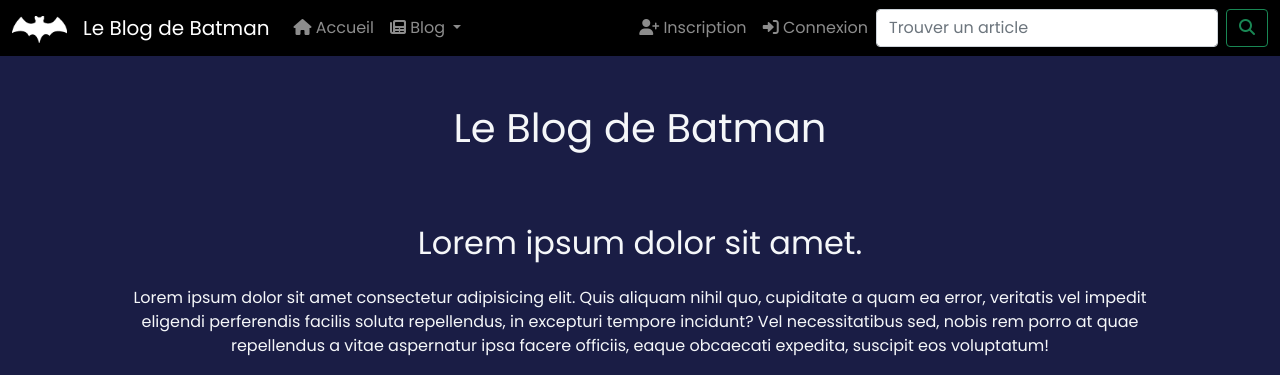
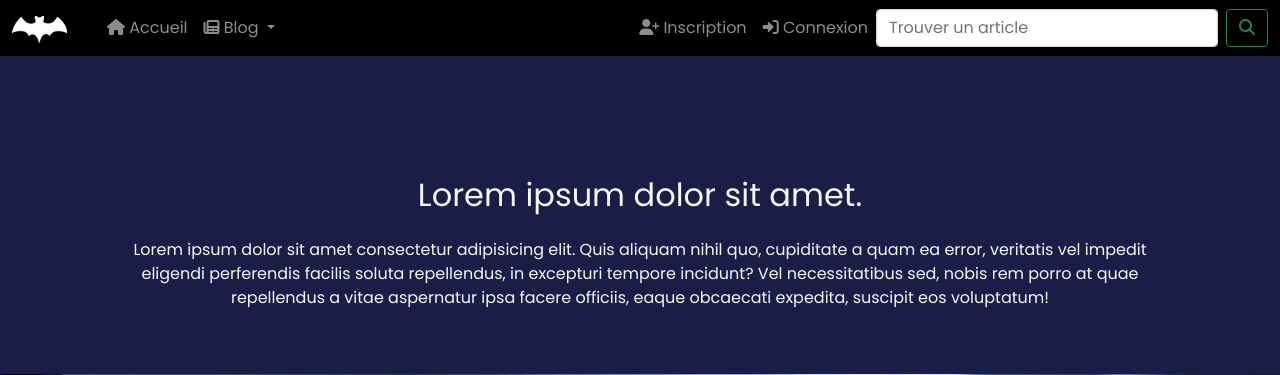
Before and after one commit to Dage95/bat_blog_symfony, a Symfony app: template templates/main/home.html.twig in a window 1280 px wide. Shown: the top 375 px of the page. Run offline with Twig, Linux system fonts and the light colour scheme; the template is opened without the code that fills it, so the values that code supplies are empty; some libraries are stand-ins or nearby versions.

Commit message:
Ajout du paramètre global : nom du site

```diff
--- a/templates/base.html.twig
+++ b/templates/base.html.twig
@@ -8,8 +8,7 @@
           content="width=device-width, user-scalable=no, initial-scale=1.0, maximum-scale=1.0, minimum-scale=1.0">
     <meta http-equiv="X-UA-Compatible" content="ie=edge">
     {# Block title #}
-    {# TODO: dynamiser le nom du site #}
-    <title>{% block title %}{% endblock %} - Le blog de Batman</title>
+    <title>{% block title %}{% endblock %} - {{ site_name }}</title>
     {# Font_Awesome #}
     <link rel="stylesheet" href="https://cdnjs.cloudflare.com/ajax/libs/font-awesome/6.1.1/css/all.min.css">
     {# Bootstrap #}
--- a/templates/main/home.html.twig
+++ b/templates/main/home.html.twig
@@ -6,8 +6,7 @@
 
     <div class="container-fluid">
         <div class="row">
-            {# TODO: dynamiser le nom du site #}
-            <h1 class="col-12 text-center my-5">Le Blog de Batman</h1>
+            <h1 class="col-12 text-center my-5">{{ site_name }}</h1>
         </div>
 
         <div class="row">
--- a/templates/partials/_main_navbar.html.twig
+++ b/templates/partials/_main_navbar.html.twig
@@ -3,8 +3,7 @@
     <div class="container-fluid">
 
         <a class="navbar-brand" href="{{ path('main_home') }}">
-            {# TODO: Dynamiser nom du site #}
-            <img src="{{ asset('images/embleme-batman.png') }}" alt="" class="img-fluid main-navbar-logo">Le Blog de Batman
+            <img src="{{ asset('images/embleme-batman.png') }}" alt="" class="img-fluid main-navbar-logo">{{ site_name }}
         </a>
 
         <button class="navbar-toggler" type="button" data-bs-toggle="collapse" data-bs-target="#mainNavbarContent" aria-controls="mainNavbarContent" aria-expanded="false" aria-label="Afficher la navigation">
```
Also changed, not shown: 1 other file.
